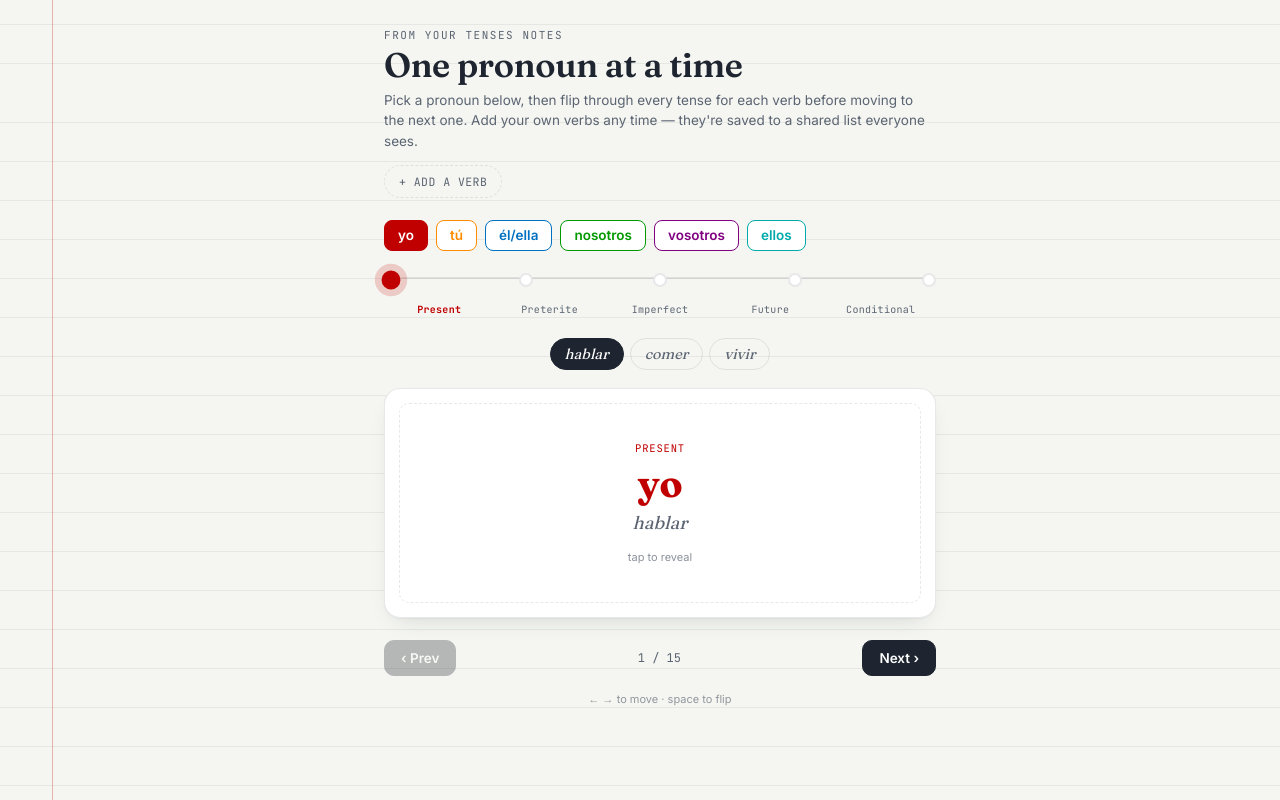
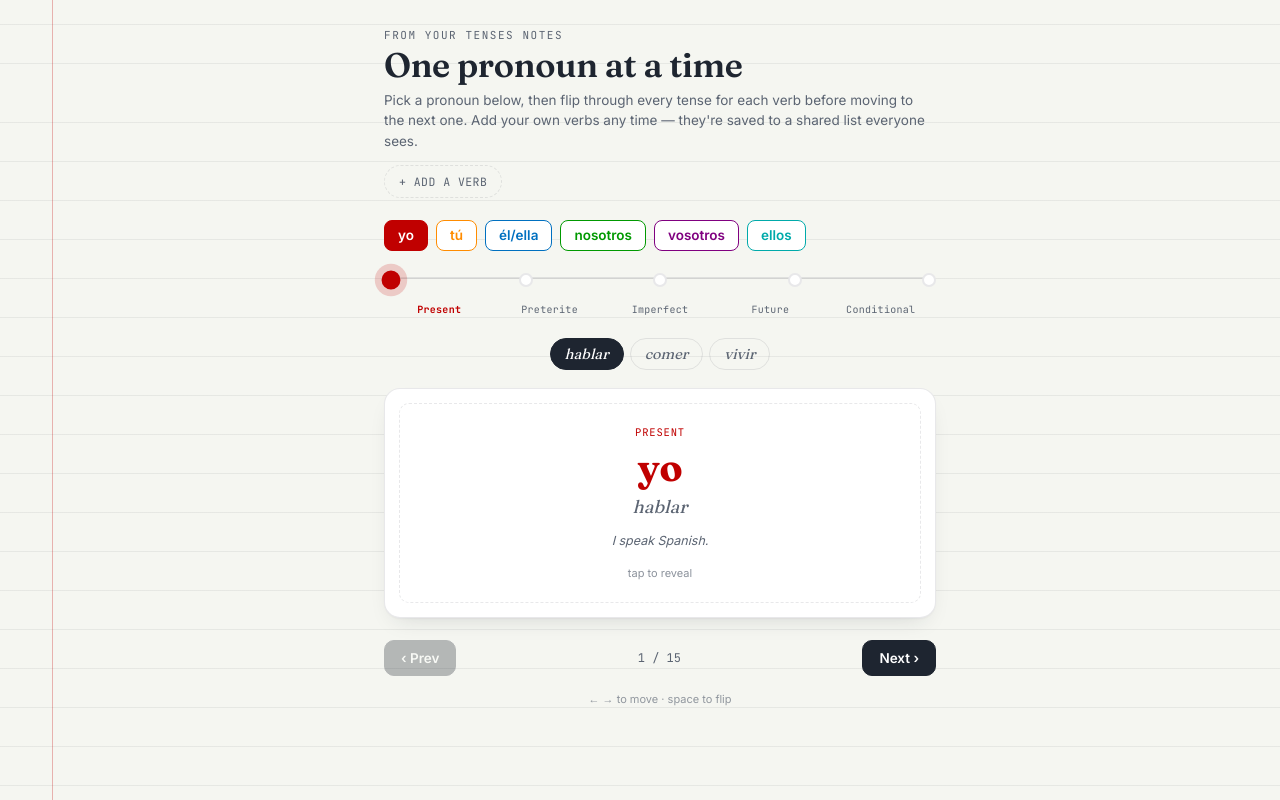
Before and after one commit to LonanRynnPring/Destello, a plain HTML site: page spanish-tense-flashcards.html in a window 1280 px wide. Drawn offline with Linux system fonts and the light colour scheme; no server answers.

Commit message:
Show English example on both faces of the flashcard
Previously the translated example sentence only appeared after
flipping the card; it now also shows on the front (yo pronoun only,
matching the same gating as the back).

Co-Authored-By: Claude Sonnet 5 <noreply@anthropic.com>
Claude-Session: https://claude.ai/code/session_01N4Vz8UPuUexhpFVpkaTnKC

```diff
--- a/spanish-tense-flashcards.html
+++ b/spanish-tense-flashcards.html
@@ -243,6 +243,13 @@
     color:var(--ink-soft);
     margin-top:8px;
   }
+  .front .example{
+    margin-top:14px;
+    font-size:12.5px;
+    line-height:1.5;
+    color:var(--ink-soft);
+    font-style:italic;
+  }
   .front .hint{
     margin-top:16px;
     font-size:11px;
@@ -453,6 +460,9 @@
         <div class="tag" id="frontTag"></div>
         <div class="pronoun-word" id="frontPronoun"></div>
         <div class="verb-word" id="frontVerb"></div>
+        <div class="example" id="frontExample" style="display:none;">
+          <div class="en" id="frontExEn"></div>
+        </div>
         <div class="hint">tap to reveal</div>
       </div>
       <div class="face back">
@@ -768,6 +778,15 @@ function render(){
   document.getElementById('frontPronoun').style.setProperty('--accent', accent);
   document.getElementById('frontVerb').textContent = card.verb.name.toLowerCase();
 
+  var frontExBlock = document.getElementById('frontExample');
+  var frontEx = card.verb.examples && card.verb.examples[card.tense];
+  if (currentPronoun==='yo' && frontEx){
+    frontExBlock.style.display = 'block';
+    document.getElementById('frontExEn').textContent = frontEx.en;
+  } else {
+    frontExBlock.style.display = 'none';
+  }
+
   document.getElementById('backTag').textContent = pronounLabel + ' · ' + card.verb.name.toLowerCase();
   document.getElementById('backTag').style.setProperty('--accent', accent);
   var backForm = document.getElementById('backForm');
```
